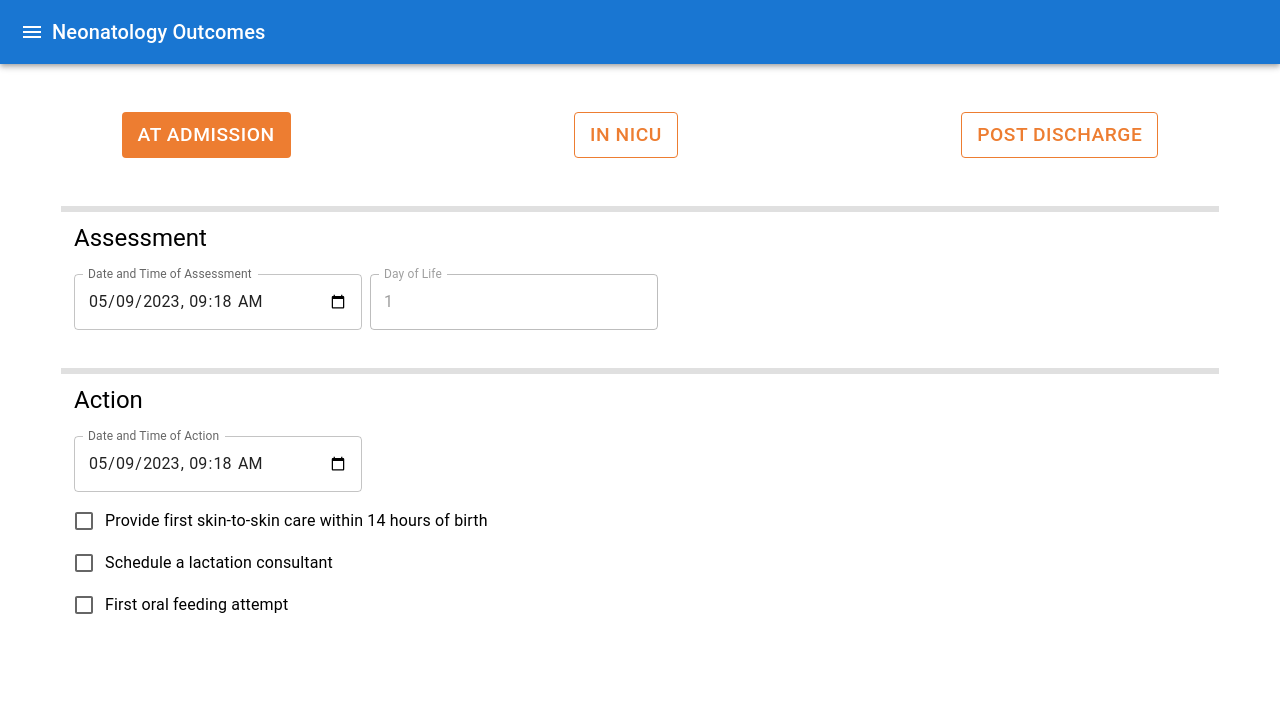
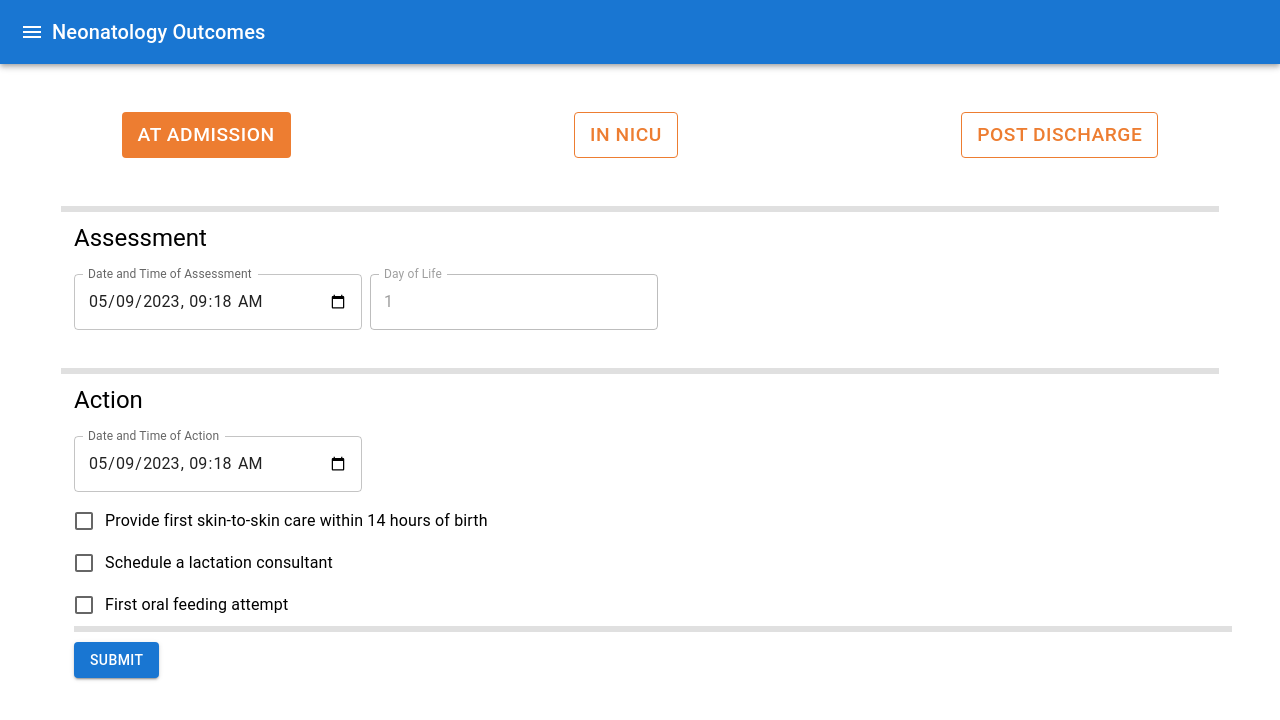
Before and after one commit to Neonatology-Outcomes/Frontend, a React (Create React App) app: page /assessment in a window 1280 px wide. Shown: the top 720 px of the page. Built offline with nearby package versions, Linux system fonts and the light colour scheme; what apisauce would draw is missing.

Commit message:
finished basic assessment UI

```diff
--- a/src/pages/Assessment/index.js
+++ b/src/pages/Assessment/index.js
@@ -198,6 +198,13 @@ function Assessment() {
             />
           </FormGroup>
         </FormControl>
+        <Divider style={styles.divider} flexGrow={1} />
+
+        <Box component="div" display="flex" justifyContent="center" paddingBottom="2rem">
+          <Button variant="contained" color="primary">
+            SUBMIT
+          </Button>
+        </Box>
       </Box>
     </Container>
   );
```
